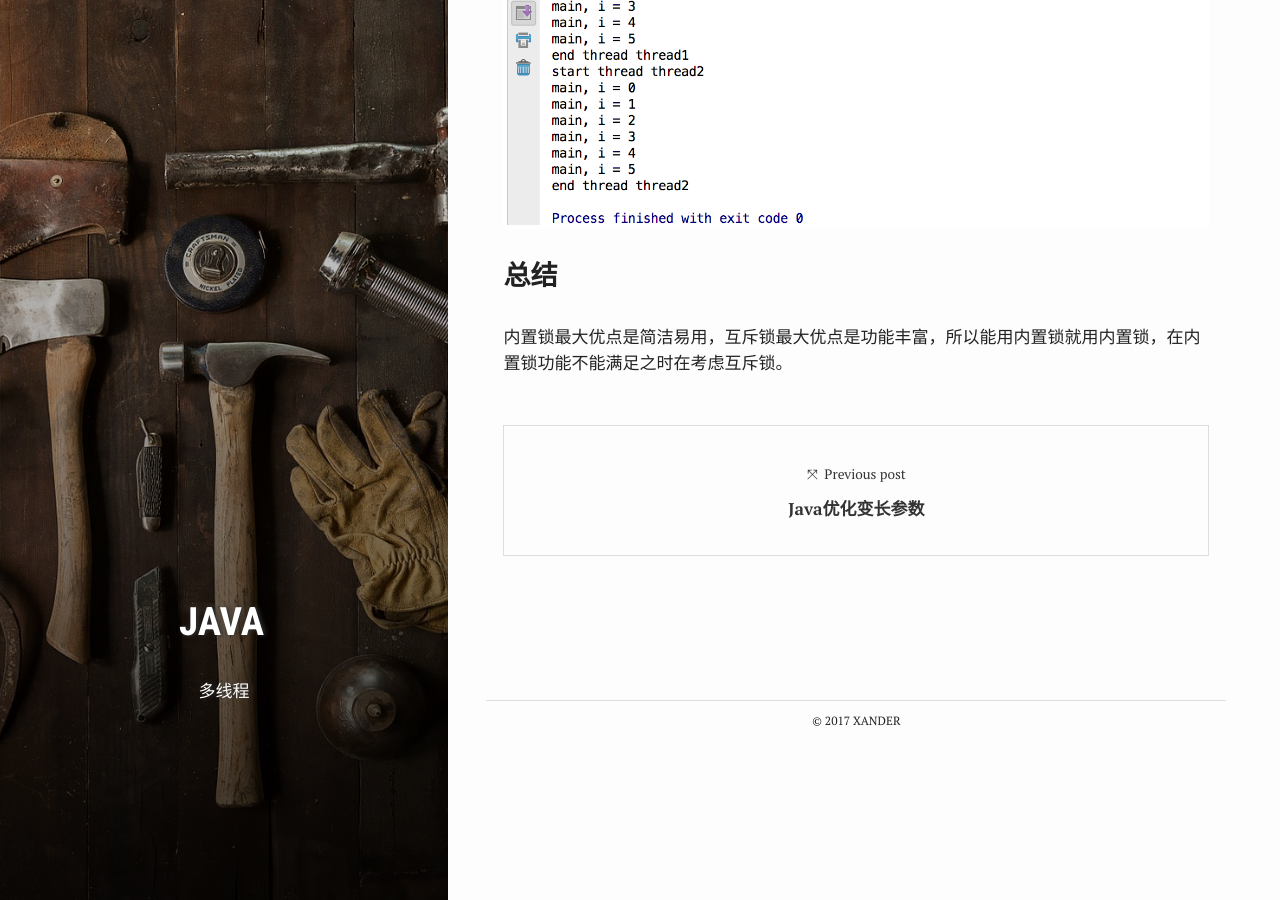
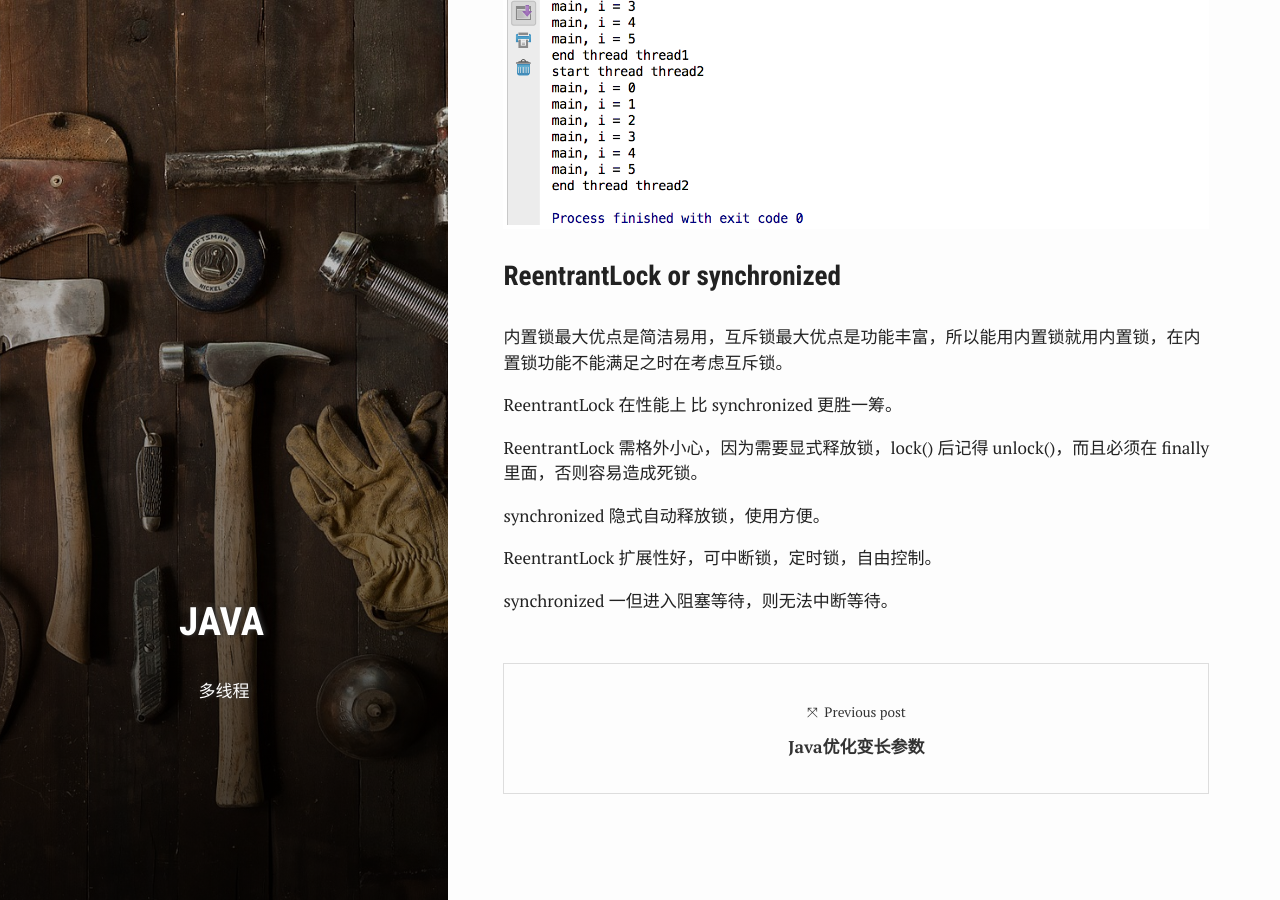
Before and after one commit to yyxiao/yyxiao.github.io, a Jekyll site: the page built from _posts/2017-05-09-多线程内置锁与互斥锁.md, in a window 1280 px wide and 900 px high, scrolled down 9876 px. Built offline with Jekyll 4.4.1, drawn with Linux system fonts in a browser that asks for light colours.

Commit message:
update lock

```diff
--- a/_posts/2017-05-09-多线程内置锁与互斥锁.md
+++ b/_posts/2017-05-09-多线程内置锁与互斥锁.md
@@ -449,6 +449,16 @@ public class ReentrantLockTest {
 结果
 [![2]({{ site.images }}/post/170509/2.png)]({{ site.images }}/post/170509/2.png)
 
-### 总结
+### ReentrantLock or synchronized
 
 内置锁最大优点是简洁易用，互斥锁最大优点是功能丰富，所以能用内置锁就用内置锁，在内置锁功能不能满足之时在考虑互斥锁。
+
+ReentrantLock 在性能上 比 synchronized 更胜一筹。
+
+ReentrantLock 需格外小心，因为需要显式释放锁，lock() 后记得 unlock()，而且必须在 finally 里面，否则容易造成死锁。
+
+synchronized 隐式自动释放锁，使用方便。
+
+ReentrantLock 扩展性好，可中断锁，定时锁，自由控制。
+
+synchronized 一但进入阻塞等待，则无法中断等待。
```
